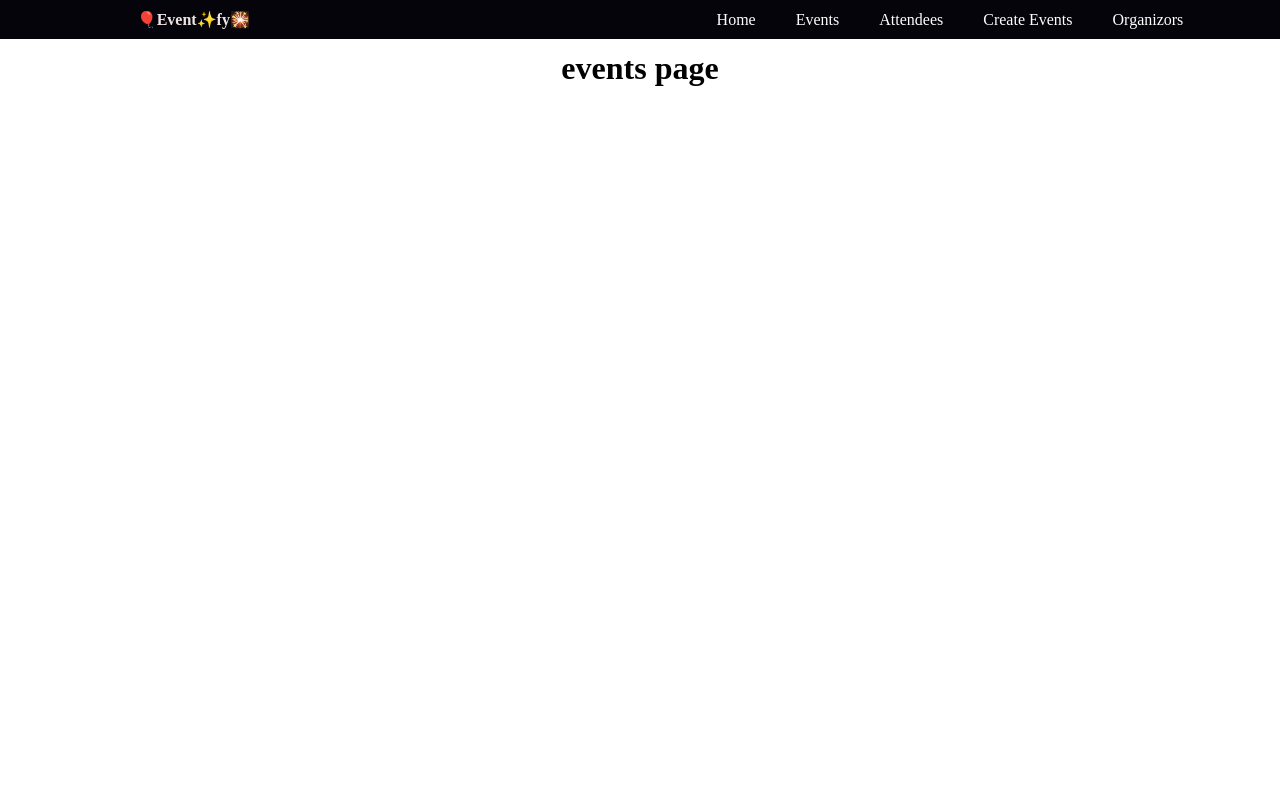
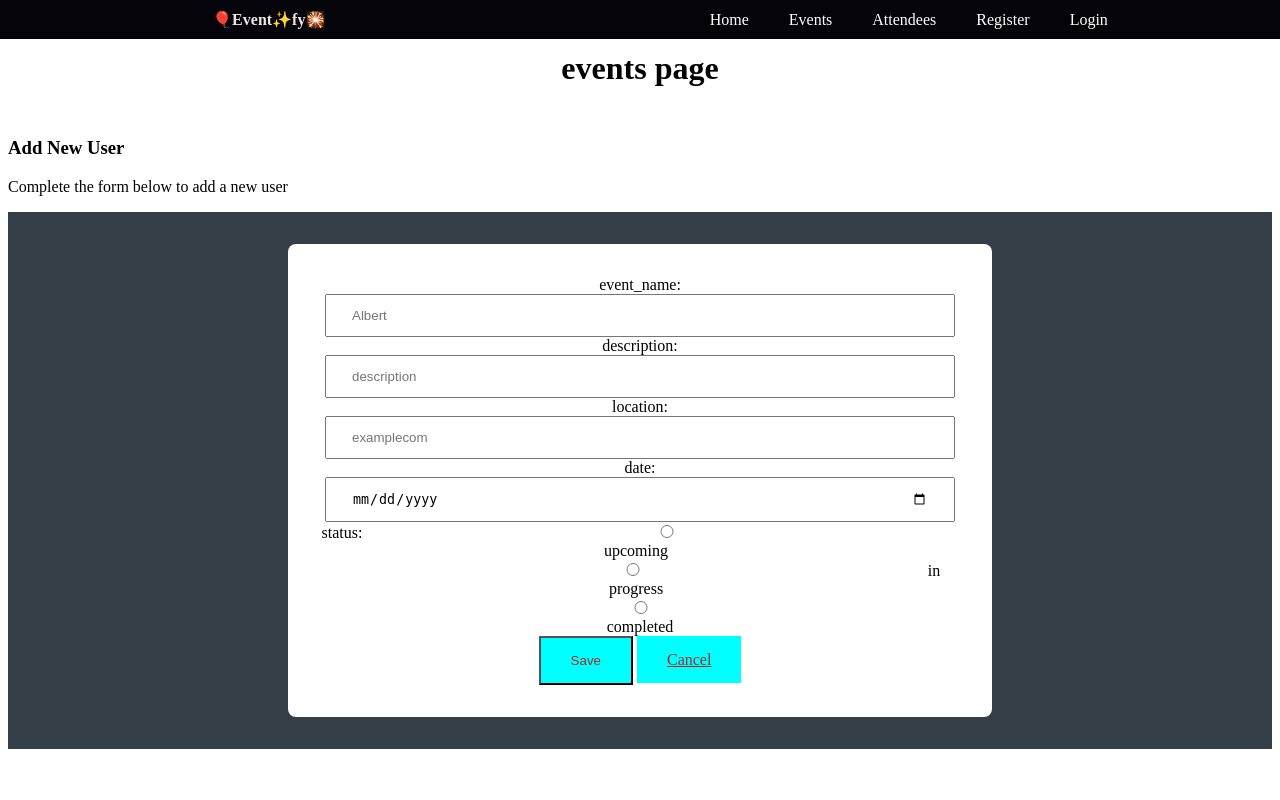
Before and after one commit to Ngetich-86/Eventify_php, a PHP site: page /events.php in a window 1280 px wide. Run offline with PHP 8.4, Linux system fonts and the light colour scheme.

Commit message:
features

```diff
--- a/components/navbar.php
+++ b/components/navbar.php
@@ -10,13 +10,13 @@
 
         <nav class="navbar">
                 <a class="navbar-brand" href="#">🎈Event✨fy🎇</a>
-                <i class="fas fa-bars" id="toggleNav"></i>
+                <!-- <i class="fas fa-bars" id="toggleNav"></i> -->
                 <div class="navbar-nav">
                     <a class="nav-link" href="index.php"><i class="fas fa-tachometer-alt"></i> Home</a>
                     <a class="nav-link" href="events.php"><i class="fas fa-user"></i> Events</a>
                     <a class="nav-link" href="attendees.php"><i class="fas fa-user-md"></i> Attendees</a>
-                    <a class="nav-link" href="schedule.php"><i class="fas fa-pills"></i> Create Events</a>
-                    <a class="nav-link" href="organizers.php"><i class="far fa-calendar-alt"></i> Organizors</a>
+                    <a class="nav-link" href="register.php"><i class="fas fa-pills"></i> Register </a>
+                    <a class="nav-link" href="login.php"><i class="far fa-calendar-alt"></i> Login</a>
                 </div>
             </nav>
 
--- a/events.php
+++ b/events.php
@@ -4,13 +4,93 @@
     <meta charset="UTF-8">
     <meta name="viewport" content="width=device-width, initial-scale=1.0">
     <title>Document</title>
+    <link rel="stylesheet" href="styles/login.css">
 </head>
 <body>
      <?php
             include 'components/navbar.php';
-            ?>
+            include 'Database/Database.php';
+
+
+            // Check connection
+                        if ($conn->connect_error) {
+                            die("Connection failed: " . $conn->connect_error);
+                        }
+
+
+if (isset($_POST["submit"])) {
+   $event_name = $_POST['event_name'];
+   $description = $_POST['description'];
+   $event_date = $_POST['event_date'];
+   $location = $_POST['location'];
+   $status = $_POST['status'];
+
+
+   // $sql = "INSERT INTO `events`(`event_id`, `event_name`, `description`, `event_date`, `location`, `status`) VALUES (NULL,'$event_name', $description','$event_date','$location','$status')";
+   $sql = "INSERT INTO `events`(`event_id`, `event_name`, `description`, `event_date`, `location`, `status`) VALUES (NULL,'$event_name', '$description','$event_date','$location','$status')";
+
+   $result = mysqli_query($conn, $sql);
+   echo $result;
+
+   if ($result) {
+      header("Location: index.php?msg=New record created successfully");
+   } else {
+      echo "Failed: " . mysqli_error($conn);
+   }
+}
+
+?>
+
             <div class="home_title" style="text-align: center; color: black;margin-top: 50px;">
                 <h1>events page</h1>
             </div>
+            <h3>Add New User</h3>
+                            <p class="text-muted">Complete the form below to add a new user</p>
+                            <!-- <button>Add New event</button> -->
+
+
+            <div class="form-container">
+         <form action="" method="post" style="width:50vw; min-width:300px;">
+            <div class="row mb-3">
+               <div class="col">
+                  <label class="form-label">event_name:</label>
+                  <input type="text" class="form-control" name="event_name" placeholder="Albert">
+               </div>
+
+               <div class="col">
+                  <label class="form-label">description: </label>
+                  <input type="text" class="form-control" name="description" placeholder="description">
+               </div>
+            </div>
+
+            <div class="mb-3">
+               <label class="form-label">location:</label>
+               <input type="text" class="form-control" name="location" placeholder="examplecom">
+            </div>
+
+            <div class="mb-3">
+                           <label class="form-label">date:</label>
+                           <input type="date" class="form-control" name="event_date" placeholder="event_date">
+                        </div>
+
+            <div class="form-group mb-3">
+               <label>status:</label>
+               &nbsp;
+               <input type="radio" class="form-check-input" name="status" id="upcoming" value="upcoming">
+               <label for="male" class="form-input-label">upcoming</label>
+               &nbsp;
+               <input type="radio" class="form-check-input" name="status" id="progress" value="in progress">
+               <label for="female" class="form-input-label">in progress</label>
+               &nbsp;
+                              <input type="radio" class="form-check-input" name="status" id="completed" value="completed">
+                              <label for="female" class="form-input-label">completed</label>
+            </div>
+
+            <div>
+               <button type="submit" class="btn btn-success" name="submit">Save</button>
+               <a href="index.php" class="btn btn-danger">Cancel</a>
+            </div>
+         </form>
+      </div>
 </body>
 </html>
--- a/styles/index.css
+++ b/styles/index.css
@@ -18,7 +18,7 @@
         }
         body {
             font-family: Arial, sans-serif;
-            background-color: #094caa;
-            margin: 0;
-            padding: 0;
+            background-color: rgb(51, 62, 70);
+            /* background-color: #094caa; */
+
         }
--- /dev/null
+++ b/styles/login.css
@@ -0,0 +1,63 @@
+.form-container {
+    min-height: 50vh;
+    background-color: rgb(51, 62, 70);
+    display: flex;
+    align-items: center;
+    justify-content: center;
+    padding: 2rem;
+  }
+
+  .form-container form {
+    padding: 2rem;
+    width: 50rem;
+    border-radius: 0.5rem;
+    box-shadow: var(--box-shadow);
+    border: var(--border);
+    background-color: white;
+    text-align: center;
+  }
+
+  .form-container form h3 {
+    font-size: 3rem;
+    margin-bottom: 1rem;
+    text-transform: uppercase;
+    color: var(--black);
+  }
+
+  .form-container form .box {
+    width: 100%;
+    border-radius: 0.5rem;
+    background-color: blue;
+    padding: 1.2rem 1.4rem;
+    font-size: 1.8rem;
+    color: var(--black);
+    border: green;
+    margin: 0;
+  }
+  input{
+    padding: 12px 25px;
+    gap: 2rem;
+    width:90%;
+    justify-content: space-between;
+
+  }
+
+  .form-container form p {
+    padding-top: 1.5rem;
+    font-size: 2rem;
+    color: var(--black);
+  }
+
+  .form-container form p a {
+    color: var(--purple);
+  }
+
+  .form-container form p a:hover {
+    text-decoration: underline;
+  }
+
+  .btn{
+    padding: 15px 30px;
+    color: brown;
+    background-color: aqua;
+  }
--- a/styles/navbar.css
+++ b/styles/navbar.css
@@ -10,7 +10,7 @@
   align-items: center;
   padding: 10px 20px;
   z-index: 1000;
-  margin-bottom: 30px;
+  margin-bottom: 70px;
 
 }
 .navbar-brand {
```
Also changed, not shown: login.php (added, +85 -0 lines), organizers.php (deleted, +0 -22 lines), register.php (added, +85 -0 lines), styles/events.css (added, +51 -0 lines).
